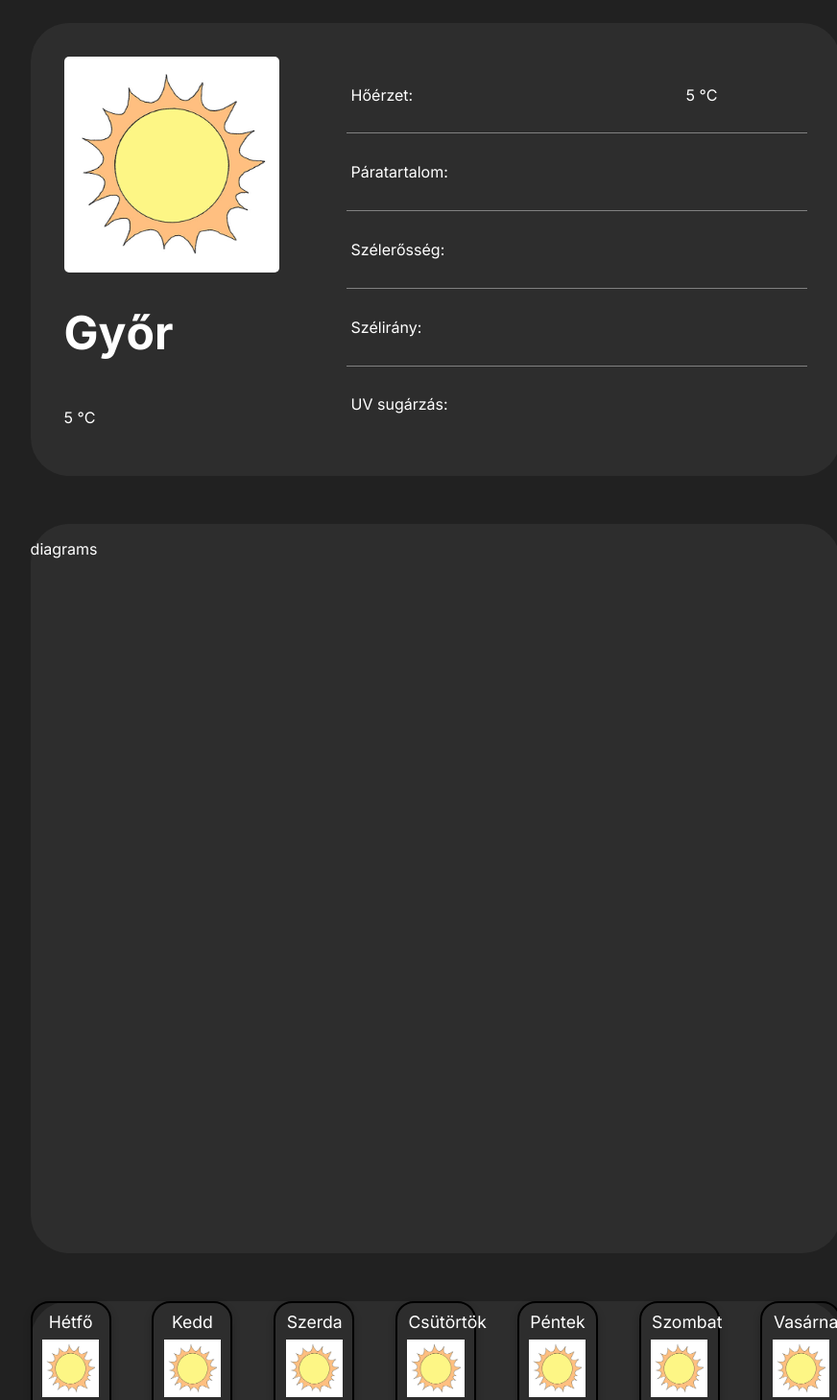
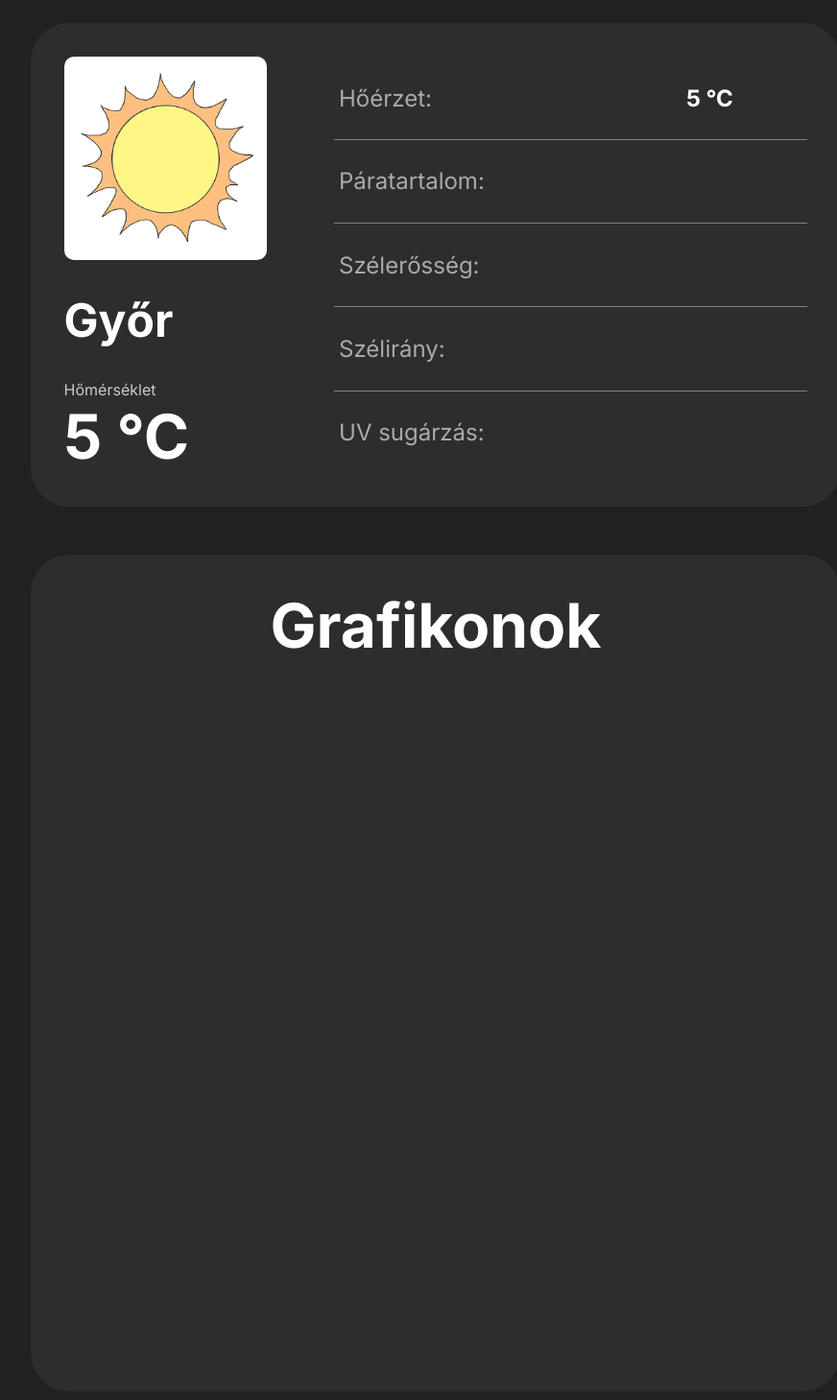
Before and after one commit to simonadamgyula/LeapWeather, a plain HTML site: page index.html in a window 1280 px wide. Shown: the part 120-1579 px from the top of the page at 96% size, without its empty margins (186-1058 px from the left). Drawn offline with nearby package versions, Linux system fonts and the light colour scheme; no server answers.

Commit message:
styled the graphs section

```diff
--- a/graphs.js
+++ b/graphs.js
@@ -6,6 +6,7 @@ const position = {
 const weatherVariables = {
     hourly: ["temperature_2m", "precipitation"],
 }
+
 
 getWeatherForDay(position, new Date(), weatherVariables)
     .then(data => {
@@ -23,11 +24,12 @@ getWeatherForDay(position, new Date(), weatherVariables)
  *
  * @param {number[]} times
  * @param {number[]} temperatures
- */
+*/
 function makeTemperatureGraph(times, temperatures) {
     const timeValues = times.map(time => new Date(time).toLocaleTimeString("hu-HU", { hour: "numeric", minute: "2-digit" }));
     console.log(timeValues);
 
+    Chart.defaults.borderColor = "#ffffff";
     new Chart("temperature-chart", {
         type: "line",
         data: {
@@ -40,7 +42,11 @@ function makeTemperatureGraph(times, temperatures) {
             }]
         },
         options: {
-            legend: { display: false }
+            legend: { display: false },
+            scales: {
+                yAxes: [{ gridLines: { color: "#ffffff30", zeroLineColor: "#ffffff60" } }],
+                xAxes: [{ gridLines: { display: false } }]
+            }
         }
     });
 }
@@ -67,7 +73,13 @@ function makePrecipitationGraph(times, precipitations) {
         options: {
             legend: { display: false },
             scales: {
-                yAxes: [{ ticks: { min: 0 } }],
+                yAxes: [{ ticks: { min: 0 }, gridLines: { color: "#ffffff30", zeroLineColor: "#ffffff60" } }],
+                xAxes: [{ gridLines: { display: false } }],
+                x: {
+                    grid: {
+                        color: "white"
+                    }
+                }
             }
         }
     });
--- a/index.html
+++ b/index.html
@@ -31,10 +31,12 @@
             <img src="pictures/sun_placeholder.jpg">
             <h2 id="city">Győr</h2>
             <div class="temperature_wrapper">
+                Hőmérséklet
                 <p id="temperature">5 °C</p>
             </div>
         </div>
-        <table class="details_right">
+        <div class="details_right">
+            <table class="details_right_table">
                 <tr>
                     <td>Hőérzet: </td>
                     <td id="apparent_temperature"> 5 °C</td>
@@ -55,18 +57,18 @@
                     <td>UV sugárzás: </td>
                     <td id="uv"></td>
                 </tr>
-
             </table>
+        </div>
     </div>
 
     <div class="content diagrams">
-        <p>diagrams</p>
+        <h2>Grafikonok</h2>
         <div class="temperature_diagram">
-            <canvas id="temperature-chart" style="width:100%;max-width:700px"></canvas>
+            <canvas id="temperature-chart" style="width:100%;max-width:700px" width="1100" height="500"></canvas>
         </div>
 
         <div class="precipitation_diagram">
-            <canvas id="precipitation-chart" style="width:100%;max-width:700px"></canvas>
+            <canvas id="precipitation-chart" style="width:100%;max-width:700px" width="1100" height="500"></canvas>
         </div>
     </div>
 
--- a/style.css
+++ b/style.css
@@ -66,7 +66,7 @@ body {
     font-weight: bold;
 }
 
-.navbar_space_div{
+.navbar_space_div {
     flex-grow: 1;
 }
 
@@ -84,9 +84,9 @@ body {
     justify-content: space-around;
 }
 
-.current_weather img{
-    width: 14em;
-    border-radius: 5px;
+.current_weather img {
+    width: 100%;
+    border-radius: 10px;
 }
 
 .details_left {
@@ -94,21 +94,28 @@ body {
     display: flex;
     flex-direction: column;
     gap: 33px;
+    width: 33%;
+    box-sizing: content-box;
 }
 
-.details_left > h2 {
+.details_left>h2 {
     font-size: 48px;
     font-weight: bolder;
     margin: 0;
 }
 
 .details_right {
+    width: 77%;
+    padding: 35px;
+}
+
+.details_right_table {
     border-collapse: collapse;
     width: 100%;
-    margin: 35px;
+    height: 100%;
 }
 
-.details_right tr > td > p {
+.details_right tr>td>p {
     margin: 0;
     display: flex;
     flex-direction: row;
@@ -120,12 +127,16 @@ body {
     border-bottom: 1px solid grey;
 }
 
-.details_right tr > :first-child {
+.details_right tr> :first-child {
     padding-left: 5px;
+    color: #aaaaaa;
+    font-size: 24px;
 }
 
-.details_right tr > :last-child {
+.details_right tr> :last-child {
     padding-right: 5px;
+    font-size: 24px;
+    font-weight: bold;
 }
 
 .details_right svg {
@@ -140,7 +151,7 @@ body {
 }
 
 .forecast_card {
-    box-shadow: 0 4px 8px 0 rgba(0,0,0,0.2);
+    box-shadow: 0 4px 8px 0 rgba(0, 0, 0, 0.2);
     border-radius: 1.2em;
     -webkit-border-radius: 1.2em;
     -moz-border-radius: 1.2em;
@@ -151,20 +162,22 @@ body {
     padding: 0em 0.5em;
     text-align: center;
 }
-.forecast_card p{
+
+.forecast_card p {
     margin: 0.5em 0.2em;
 }
-.card_day p{
+
+.card_day p {
     font-size: 1.1em;
 
 }
 
-.card_temperature p{
+.card_temperature p {
     font-size: 1.4em;
     margin-top: 0.2em;
 }
 
-.card_pic img{
+.card_pic img {
     width: 3.7em;
 }
 
@@ -194,7 +207,7 @@ body {
     color: lightgrey;
 }
 
-.search_item > .upper {
+.search_item>.upper {
     display: flex;
     flex-direction: row;
     align-items: center;
@@ -205,7 +218,7 @@ body {
     font-weight: 700;
 }
 
-.search_item .upper > img {
+.search_item .upper>img {
     height: 24px;
 }
 
@@ -214,6 +227,32 @@ body {
 }
 
 .wind_arrow {
-    width: 20px;
+    width: 30px;
     transform: rotateZ(calc(var(--direction) + 90deg));
 }
+
+.temperature_wrapper {
+    font-size: 16px;
+    color: #cbcbcb;
+}
+
+.temperature_wrapper>#temperature {
+    font-size: 64px;
+    font-weight: bold;
+    color: white;
+    margin: 0;
+}
+
+.diagrams {
+    display: flex;
+    flex-direction: column;
+    align-items: center;
+    gap: 40px;
+    padding: 35px;
+}
+
+.diagrams h2 {
+    font-size: 64px;
+    font-weight: bolder;
+    margin: 0;
+}
```
Lines whose indentation alone changed are shown as unchanged.
